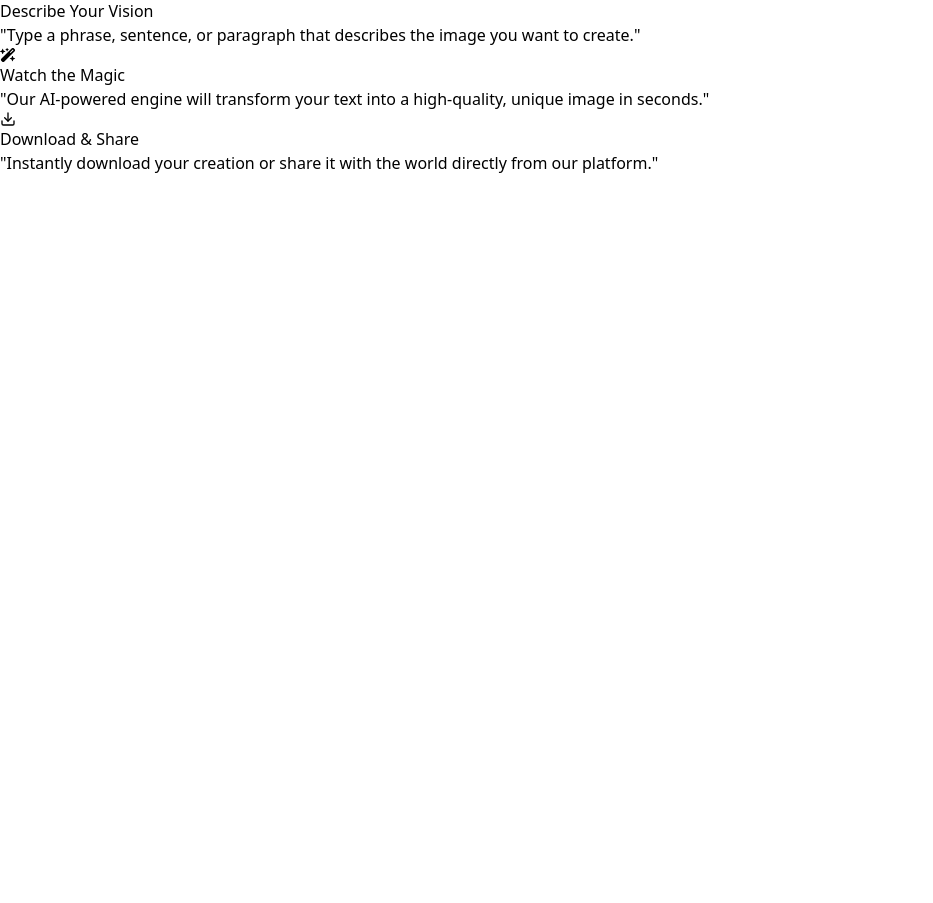
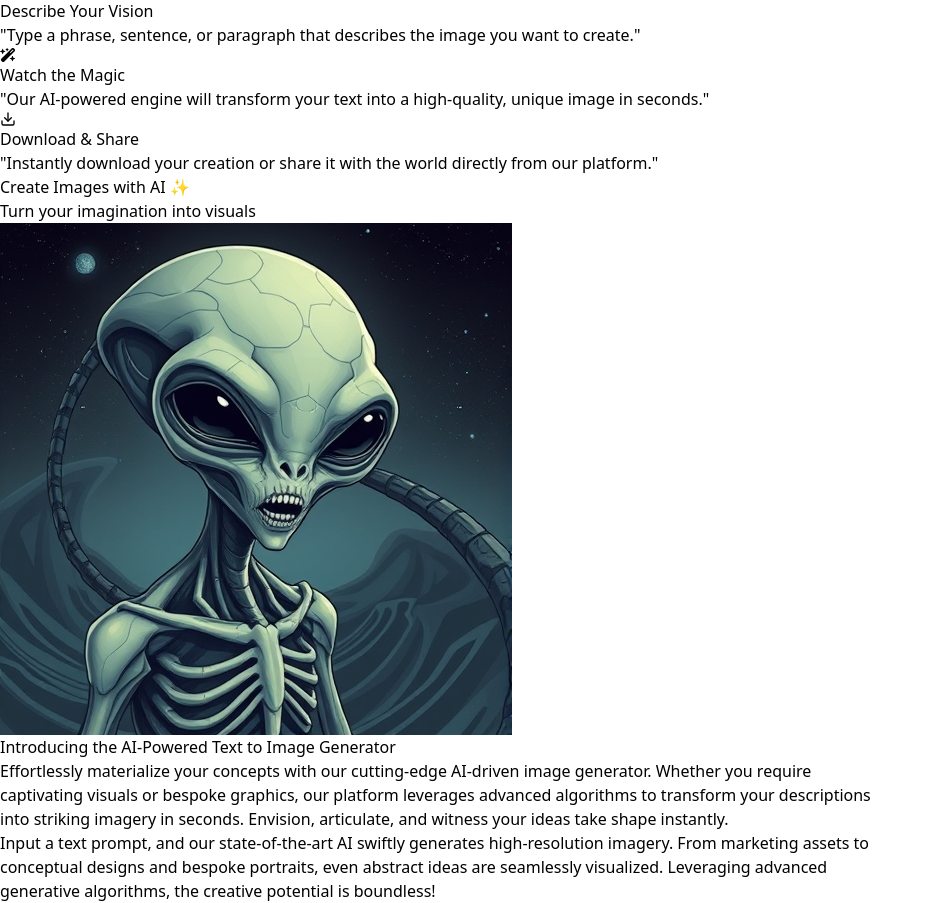
Before and after one commit to debashisgarai18/snapster-saas, a React (Vite) app in the folder client/: page / in a window 1280 px wide. Shown: the part 3409-4312 px from the top of the page, without its empty margins (0-933 px from the left). Before the commit the page ends 3584 px from the top, so only its background shows below. Built offline with nearby package versions, Linux system fonts and the light colour scheme.

Commit message:
added some components here

```diff
--- a/client/src/assets/demoImg/demoImg.ts
+++ b/client/src/assets/demoImg/demoImg.ts
@@ -4,5 +4,7 @@ import Img3 from "./img3.jpg";
 import Img4 from "./img4.jpg";
 import Img5 from "./img5.jpg";
 import Img6 from "./img6.jpg";
+import cardPic from "./bigPic.jpg";
 
 export const demoAssets = [Img1, Img2, Img3, Img4, Img5, Img6];
+export { cardPic };
--- a/client/src/pages/Home.tsx
+++ b/client/src/pages/Home.tsx
@@ -4,6 +4,7 @@ import { useMode } from "../hooks/useMode";
 import { FaEye } from "react-icons/fa6";
 import { FaWandMagicSparkles } from "react-icons/fa6";
 import { FiDownload } from "react-icons/fi";
+import { cardPic } from "../assets/demoImg/demoImg";
 
 const howItWorks = [
   {
@@ -100,20 +101,93 @@ export default function Home() {
             </div>
           </div>
           {/* // how it works boxes */}
-          <div className="w-full flex flex-col gap-[1rem]">
-              {
-                howItWorks.map((e, _) => {
-                    return <div className="border-2 flex gap-[1rem] items-center w-full px-[1rem] py-[0.75rem]" key={_}>
-                        <div className="w-[3rem] h-[3rem] flex items-cente justify-center">
-                            {e.icon}
-                        </div>
-                        <div className="flex flex-col gap-[0.75rem]">
-                            <div className="text-[20px] w-full">{e.title}</div>
-                            <div className="text-[15px] w-full">"{e.content}"</div>
-                        </div>
+          <div className="w-full flex flex-col items-center gap-[1.75rem]">
+            {howItWorks.map((e, _) => {
+              return (
+                <div
+                  className="border-2 flex gap-[1rem] rounded-xl shadow-lg items-center w-full md:w-[80%] px-[1rem] py-[1rem]"
+                  key={_}
+                >
+                  <div
+                    className={`text-black w-[35px] h-[35px] md:w-[45px] md:h-[45px] text-xs md:text-base flex items-center justify-center bg-[#e1e9ff] rounded-2xl`}
+                  >
+                    {e.icon}
+                  </div>
+                  <div className="flex flex-col">
+                    <div className="text-[14px] md:text-[20px] w-full font-semibold">
+                      {e.title}
                     </div>
-                })
-              }
+                    <div
+                      className={`text-xs md:text-[15px] leading-[18.9px] tracking-wide w-full font-medium ${
+                        isDark ? "text-white" : "text-[#545454]"
+                      }`}
+                    >
+                      "{e.content}"
+                    </div>
+                  </div>
+                </div>
+              );
+            })}
+          </div>
+        </div>
+        {/* // create AI images part */}
+        <div className="w-full flex flex-col items-center gap-[3.75rem]">
+          <div className="w-full flex flex-col items-center">
+            <div className="text-[40px] font-semibold">
+              Create Images with AI ✨
+            </div>
+            <div
+              className={`w-full text-center font-medium ${
+                isDark ? "text-white" : "text-[#545454]"
+              }`}
+            >
+              Turn your imagination into visuals
+            </div>
+          </div>
+          {/* // card part */}
+          <div className="w-full flex items-center gap-[3rem]">
+            <div className="w-[393px] h-[393px] rounded-xl">
+              <img
+                src={cardPic}
+                alt="card"
+                className="w-full h-full object-cover rounded-xl"
+              />
+            </div>
+            <div
+              className="flex flex-col gap-[1.75rem]"
+              style={{ width: "calc(100% - 393px)" }}
+            >
+              <div
+                className={`text-[28px] leading-[38px] break-words w-[70%] font-medium ${
+                  isDark ? "text-white" : "text-[#545454]"
+                }`}
+              >
+                Introducing the AI-Powered Text to Image Generator
+              </div>
+              <div
+                className={`text-[16px] leading-[22px] w-[80%] ${
+                  isDark ? "text-white" : "text-[#545454]"
+                }`}
+              >
+                Effortlessly materialize your concepts with our cutting-edge
+                AI-driven image generator. Whether you require captivating
+                visuals or bespoke graphics, our platform leverages advanced
+                algorithms to transform your descriptions into striking imagery
+                in seconds. Envision, articulate, and witness your ideas take
+                shape instantly.
+              </div>
+              <div
+                className={`text-[16px] leading-[22px] w-[80%] ${
+                  isDark ? "text-white" : "text-[#545454]"
+                }`}
+              >
+                Input a text prompt, and our state-of-the-art AI swiftly
+                generates high-resolution imagery. From marketing assets to
+                conceptual designs and bespoke portraits, even abstract ideas
+                are seamlessly visualized. Leveraging advanced generative
+                algorithms, the creative potential is boundless!
+              </div>
+            </div>
           </div>
         </div>
       </div>
```
Also changed, not shown: client/src/assets/demoImg/bigPic.jpg (added).
